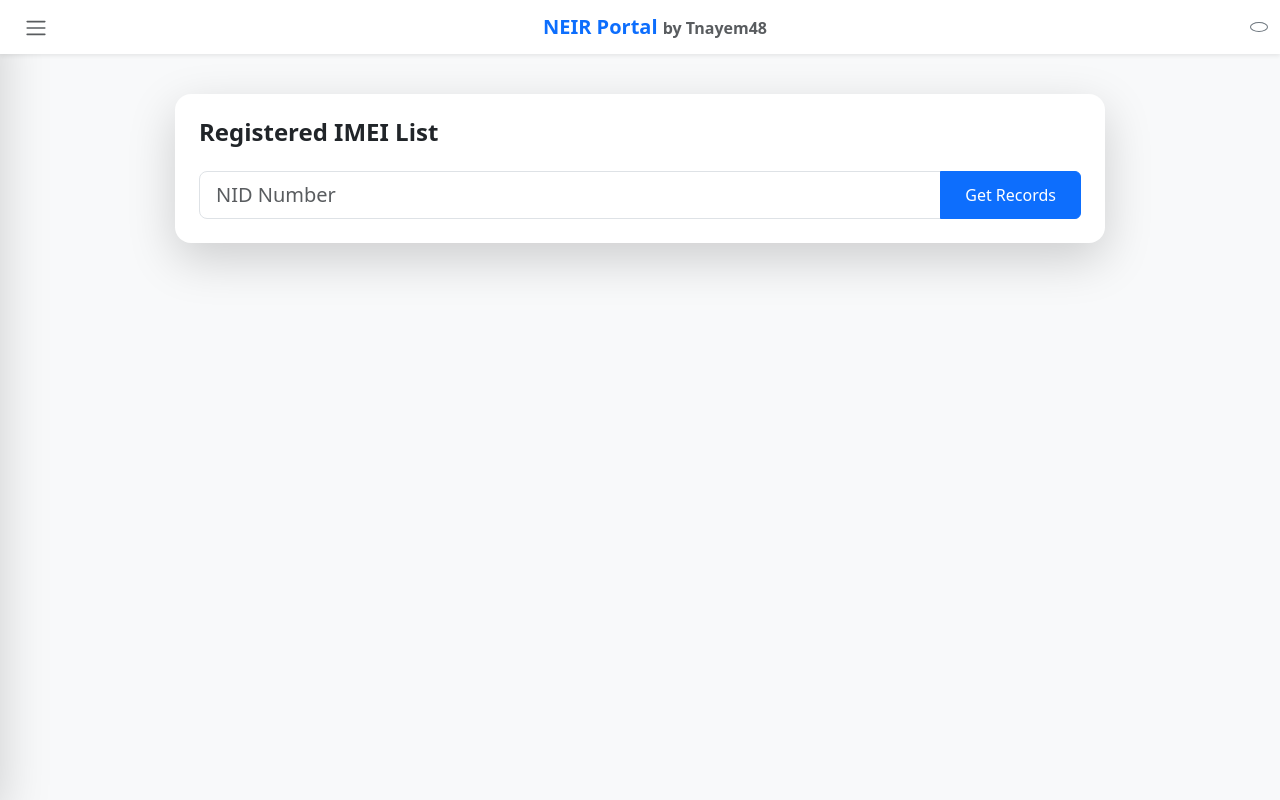
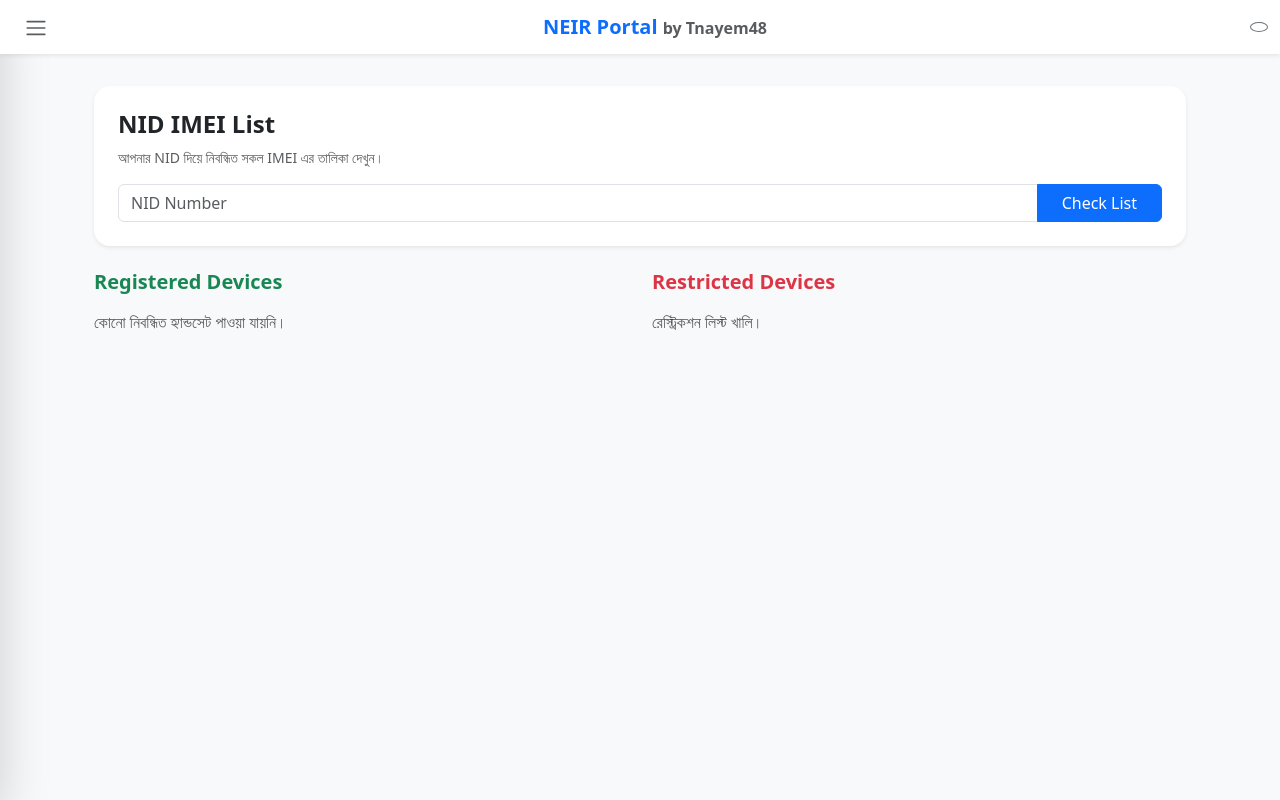
Before and after one commit to nayem-48ai/iMEi-BD, a Next.js app: page /nid-list in a window 1280 px wide. Built offline with nearby package versions, Linux system fonts and the light colour scheme.

Commit message:
Update page.js

```diff
--- a/app/nid-list/page.js
+++ b/app/nid-list/page.js
@@ -1,71 +1,91 @@
 "use client";
 import { useState, useEffect } from 'react';
 import axios from 'axios';
-import { motion } from 'framer-motion';
 import { useAuth } from '@/context/AuthContext';
 import LoadingSpinner from '@/components/LoadingSpinner';
+import { motion } from 'framer-motion';
 
 export default function NidList() {
-    const { user, getValidToken } = useAuth();
+    const { user, token, isLoggedIn } = useAuth();
     const [nid, setNid] = useState('');
     const [regList, setRegList] = useState([]);
+    const [restList, setRestList] = useState(null);
     const [loading, setLoading] = useState(false);
 
+    // লগইন থাকলে অটোমেটিক NID সেট হবে
     useEffect(() => {
-        if (user && user.docId) {
+        if (isLoggedIn && user?.docId) {
             setNid(user.docId);
         }
-    }, [user]);
+    }, [isLoggedIn, user]);
 
     const fetchData = async () => {
-        if (!nid) return alert("NID নম্বর দিন");
+        if (!nid) return alert("NID নম্বর প্রদান করুন");
         setLoading(true);
         try {
-            const token = await getValidToken(); // Always get a fresh token
+            // API calls with authorization
+            const config = {
+                url: '', // Will be set in proxy
+                payload: { docId: nid, docType: "SNID" },
+                token: token // Passing the dynamic token
+            };
 
-            const res = await axios.post('/api/proxy', {
-                url: 'https://neir.btrc.gov.bd/services/NEIRPortalService/api/doc_imei_list',
-                token: token,
-                payload: { docId: nid, docType: "SNID" }
-            });
+            const regRes = await axios.post('/api/proxy', { ...config, url: 'https://neir.btrc.gov.bd/services/NEIRPortalService/api/doc_imei_list' });
+            setRegList(regRes.data.replyMessage || []);
 
-            if (res.data.success) {
-                setRegList(res.data.replyMessage);
-            }
-        } catch (err) { alert("API Connection Error"); }
+            const restRes = await axios.post('/api/proxy', { ...config, url: 'https://neir.btrc.gov.bd/services/NEIRPortalService/api/restricted_imei_list' });
+            setRestList(restRes.data.replyMessage);
+
+        } catch (err) {
+            alert("ডেটা লোড করতে সমস্যা হয়েছে। টোকেন এক্সপায়ার হতে পারে।");
+        }
         setLoading(false);
     };
 
+    const renderItem = (item) => {
+        const [date, timePart] = item.createdAt.split('T');
+        return (
+            <div className="card mb-3 border-0 shadow-sm p-3 rounded-4 bg-body-tertiary">
+                <div className="d-flex justify-content-between">
+                    <span className="fw-bold text-primary">{item.imei}</span>
+                    <span className="badge bg-success-subtle text-success">{item.regState}</span>
+                </div>
+                <div className="small text-muted mt-2 d-flex justify-content-between">
+                    <span><i className="bi bi-calendar3"></i> {date}</span>
+                    <span><i className="bi bi-clock"></i> {timePart.split('.')[0]}</span>
+                    <span className="fw-bold">{item.tag}</span>
+                </div>
+            </div>
+        );
+    };
+
     return (
-        <div className="col-md-10 mx-auto py-3">
-            <motion.div initial={{ opacity: 0 }} animate={{ opacity: 1 }} className="card p-4 shadow-lg border-0 rounded-4 mb-4">
-                <h4 className="fw-bold"><i className="bi bi-list-check text-primary"></i> Registered IMEI List</h4>
-                <div className="input-group mt-3">
-                    <input type="text" className="form-control form-control-lg" placeholder="NID Number" value={nid} onChange={(e)=>setNid(e.target.value)} />
+        <div className="container py-2">
+            <div className="card border-0 shadow-sm p-4 rounded-4 mb-4">
+                <h4 className="fw-bold"><i className="bi bi-card-checklist text-primary"></i> NID IMEI List</h4>
+                <p className="text-muted small">আপনার NID দিয়ে নিবন্ধিত সকল IMEI এর তালিকা দেখুন।</p>
+                <div className="input-group">
+                    <input type="text" className="form-control" placeholder="NID Number"
+                        value={nid} onChange={(e) => setNid(e.target.value)} disabled={isLoggedIn} />
                     <button className="btn btn-primary px-4" onClick={fetchData} disabled={loading}>
-                        {loading ? <LoadingSpinner /> : 'Get Records'}
+                        {loading ? <LoadingSpinner /> : 'Check List'}
                     </button>
                 </div>
-            </motion.div>
+            </div>
 
             <div className="row">
-                {Array.isArray(regList) && regList.map((item, idx) => {
-                    const [date, time] = item.createdAt.split('T');
-                    return (
-                        <div key={idx} className="col-md-6">
-                            <div className="card mb-3 border-0 shadow-sm border-start border-4 border-success rounded-3">
-                                <div className="card-body">
-                                    <h6 className="fw-bold text-primary">IMEI: {item.imei}</h6>
-                                    <div className="small text-muted">
-                                        <p className="mb-1">MSISDN: {item.msisdn}</p>
-                                        <p className="mb-0"><i className="bi bi-calendar"></i> {date} | <i className="bi bi-clock"></i> {time.split('.')[0]}</p>
-                                    </div>
-                                    <span className="badge bg-success mt-2">{item.regState}</span>
-                                </div>
-                            </div>
-                        </div>
-                    );
-                })}
+                <div className="col-md-6 mb-4">
+                    <h5 className="mb-3 fw-bold text-success">Registered Devices</h5>
+                    {regList.length > 0 ? regList.map((item, i) => renderItem(item)) : <p className="text-muted">কোনো নিবন্ধিত হ্যান্ডসেট পাওয়া যায়নি।</p>}
+                </div>
+                <div className="col-md-6">
+                    <h5 className="mb-3 fw-bold text-danger">Restricted Devices</h5>
+                    {typeof restList === 'string' ? (
+                        <div className="alert alert-info border-0 rounded-4">{restList}</div>
+                    ) : Array.isArray(restList) && restList.length > 0 ? (
+                        restList.map((item, i) => renderItem(item))
+                    ) : <div className="text-muted">রেস্ট্রিকশন লিস্ট খালি।</div>}
+                </div>
             </div>
         </div>
     );
```
